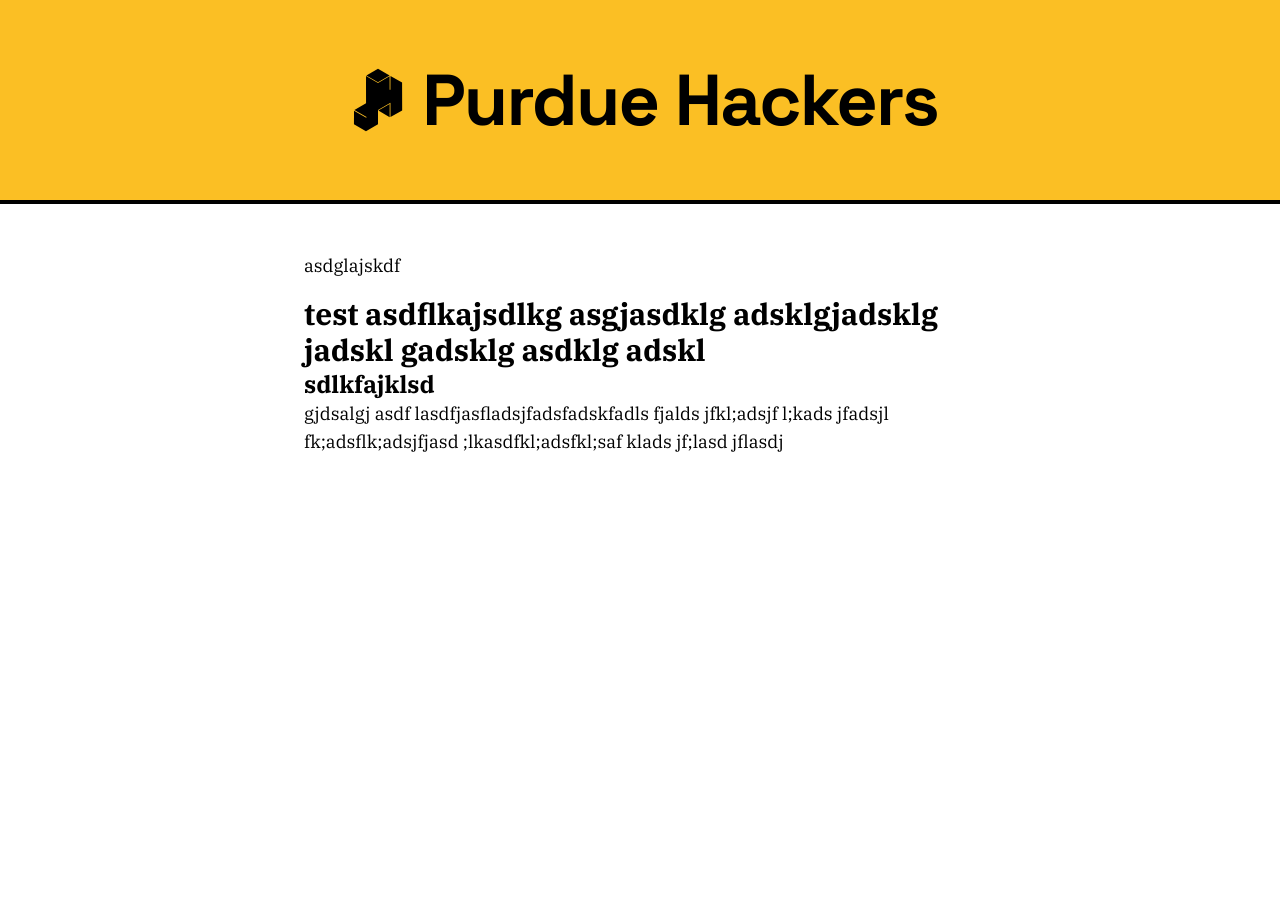
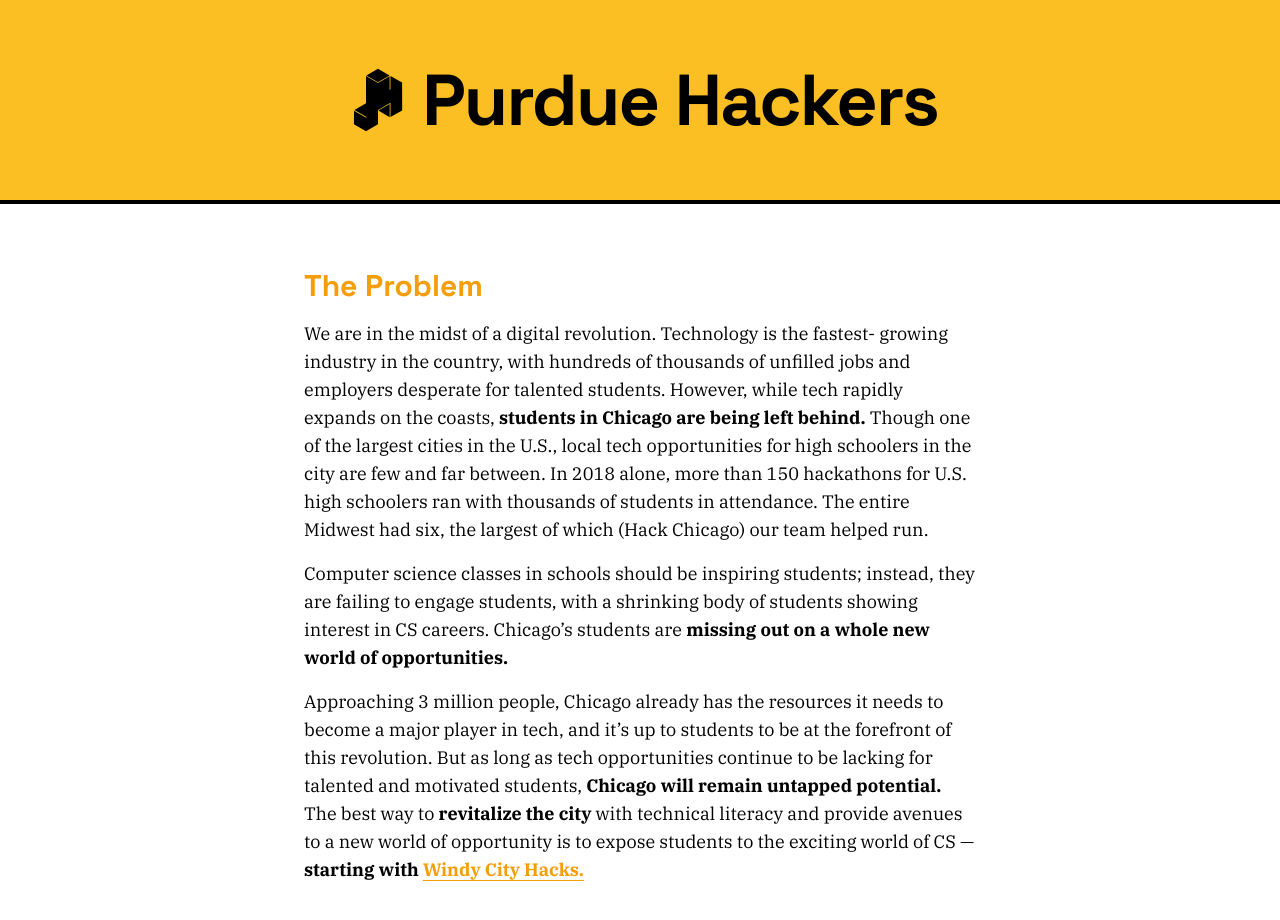
Before and after one commit to purduehackers/site, a Next.js app: page /sponsor in a window 1280 px wide. Shown: the top 920 px of the page. Before the commit the page ends 800 px from the top, so only its background shows below. Built offline with nearby package versions, Linux system fonts and the light colour scheme.

Commit message:
little more stuff

```diff
--- a/components/sponsor/components.js
+++ b/components/sponsor/components.js
@@ -1,4 +1,22 @@
 export const MDXComponents = {
-  h1: (props) => <h1 {...props} className="text-3xl font-bold mt-4" />,
-  h2: (props) => <h2 {...props} className="text-2xl font-bold" />
+  h1: (props) => (
+    <h1
+      {...props}
+      className="font-main text-3xl font-bold mt-4 text-amber-500"
+    />
+  ),
+  h2: (props) => (
+    <h2 {...props} className="font-main text-2xl font-bold text-amber-500" />
+  ),
+  a: (props) => (
+    <a
+      target="_blank"
+      className="text-amber-500 hover:text-amber-400 transition"
+      style={{
+        textDecoration: 'underline',
+        textUnderlineOffset: '4px'
+      }}
+      {...props}
+    ></a>
+  )
 }
--- a/components/sponsor/content.tsx
+++ b/components/sponsor/content.tsx
@@ -3,7 +3,7 @@
 
 export function Content({ children }: { children: React.ReactNode }) {
   return (
-    <div className="font-serif">
+    <div className="font-serif flex flex-col gap-4">
       <MDXProvider components={MDXComponents}>{children}</MDXProvider>
     </div>
   )
--- a/components/sponsor/sponsor.mdx
+++ b/components/sponsor/sponsor.mdx
@@ -1,8 +1,7 @@
-asdglajskdf
+# The Problem
 
-# test asdflkajsdlkg asgjasdklg adsklgjadsklg jadskl gadsklg asdklg adskl
+We are in the midst of a digital revolution. Technology is the fastest- growing industry in the country, with hundreds of thousands of unfilled jobs and employers desperate for talented students. However, while tech rapidly expands on the coasts, **students in Chicago are being left behind.** Though one of the largest cities in the U.S., local tech opportunities for high schoolers in the city are few and far between. In 2018 alone, more than 150 hackathons for U.S. high schoolers ran with thousands of students in attendance. The entire Midwest had six, the largest of which (Hack Chicago) our team helped run.
 
-## sdlkfajklsd
+Computer science classes in schools should be inspiring students; instead, they are failing to engage students, with a shrinking body of students showing interest in CS careers. Chicago’s students are **missing out on a whole new world of opportunities.**
 
-gjdsalgj asdf lasdfjasfladsjfadsfadskfadls fjalds jfkl;adsjf l;kads
-jfadsjl fk;adsflk;adsjfjasd ;lkasdfkl;adsfkl;saf klads jf;lasd jflasdj
+Approaching 3 million people, Chicago already has the resources it needs to become a major player in tech, and it’s up to students to be at the forefront of this revolution. But as long as tech opportunities continue to be lacking for talented and motivated students, **Chicago will remain untapped potential.** The best way to **revitalize the city** with technical literacy and provide avenues to a new world of opportunity is to expose students to the exciting world of CS — **starting with [Windy City Hacks.](https://windyhacks.com)**
```
